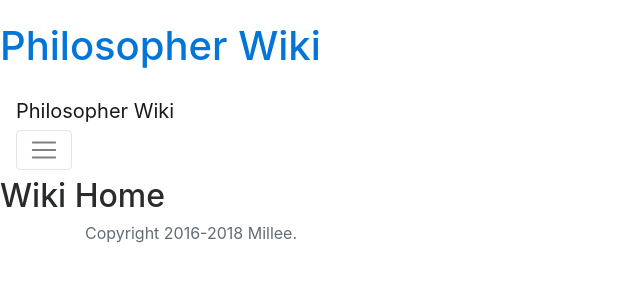
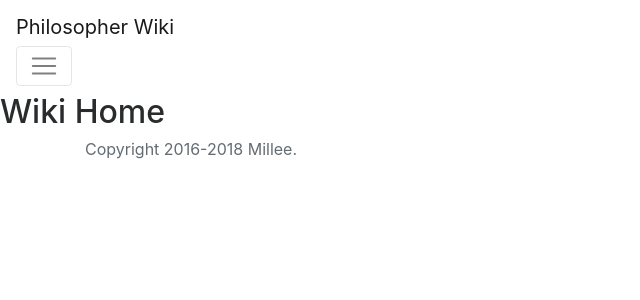
Before and after one commit to reallymillee/Philosopher, a Jekyll site: the page built from index.md, in a window 1280 px wide. Shown: the top 300 px of the page, without its empty margins (0-640 px from the left). Built offline with Jekyll 4.4.1, drawn with Linux system fonts in a browser that asks for light colours; nearby versions of some CDN libraries; our own code applies the rules of GitHub Pages for plain Markdown files; the repository's description, which GitHub fills in, is left out.

Commit message:
Update default.html

```diff
--- a/_layouts/default.html
+++ b/_layouts/default.html
@@ -20,28 +20,13 @@
   </head>
   <body>
     <div class="wrapper">
-      <header>
-        <a href="{{ '/' | relative_url }}"><img src="{{ site.logo_url }}">
-          <h1>Philosopher Wiki</h1>
-        </a>
-        <p>{{ site.description | default: site.github.project_tagline }}</p>
-
-        {% if site.github.is_user_page %}
-          <p class="view"><a href="{{ site.github.owner_url }}">View My GitHub Profile</a></p>
-        {% endif %}
-
-      {% if site.custom_sidebar %}
-          {% include sidebar.html %}
-      {% endif %}
-
-      </header>
       <nav class="navbar navbar-expand-lg navbar-light bg-light">
-       <a class="navbar-brand" href="#">Philosopher Wiki</a>
+       <a class="navbar-brand" href="{{ '/' | relative_url }}">Philosopher Wiki</a>
        <button class="navbar-toggler" type="button" data-toggle="collapse" data-target="#navbarNavAltMarkup" aria-controls="navbarNavAltMarkup" aria-expanded="false" aria-label="Toggle navigation">
     <span class="navbar-toggler-icon"></span>
   </button>
   <div class="collapse navbar-collapse navbar-expand-lg" id="navbarNavAltMarkup">
-    <div class="navbar-nav">
+    <div class="navbar-nav mr-auto">
       <a class="nav-item nav-link" href="#">Home</a>
       <a class="nav-item nav-link" href="#">Features</a>
       <a class="nav-item nav-link" href="#">Pricing</a>
```
